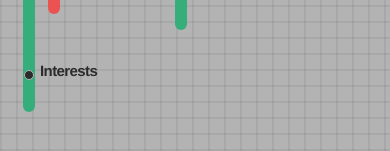
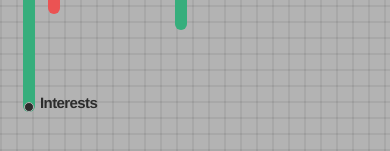
Before and after one commit to varoon-enjeti/portfolio-website, a React (Create React App) app: page / in a window 390 px wide. Shown: the part 523-674 px from the top of the page. Built offline with nearby package versions, Linux system fonts and the light colour scheme.

Commit message:
fixed mobile interest button

```diff
--- a/src/components/background.jsx
+++ b/src/components/background.jsx
@@ -9,9 +9,11 @@ export default function Background() {
     return (
         <div className="background">
             <Header />
-            <Redline />
-            <Yellowline />
-            <Greenline />
+            <div className="lines">
+                <Redline />
+                <Yellowline />
+                <Greenline />
+            </div>
         </div>
     );
 }
--- a/src/styles/line-styles/greenline.css
+++ b/src/styles/line-styles/greenline.css
@@ -119,5 +119,7 @@
         animation: 0.75s ease-out slideInFromLeft;
     }
 
-
+    #green-btn {
+        top: 339px;
+    }
 }
```
